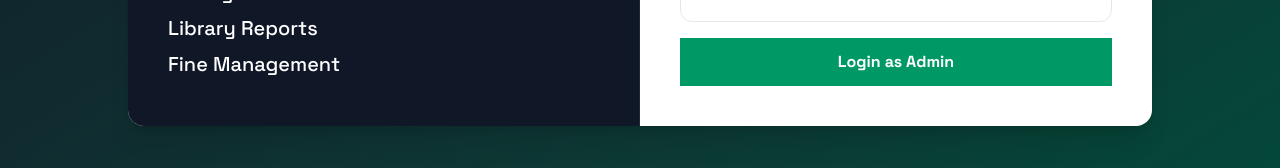
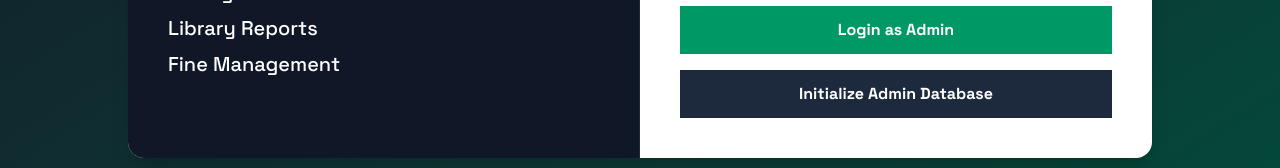
Before and after one commit to SuyashParmar/Library-Management-MERN, a React (Vite) app in the folder Frontend/: page /admin/login in a window 1280 px wide. Shown: the part 444-612 px from the top of the page. Built offline with nearby package versions, Linux system fonts and the light colour scheme; no server answers.

Commit message:
Add Initialize Admin button to AdminLogin page to bypass env issues

```diff
--- a/Frontend/src/Pages/AdminLogin.jsx
+++ b/Frontend/src/Pages/AdminLogin.jsx
@@ -109,6 +109,21 @@ const AdminLogin = () => {
               {isLoading ? "Logging in..." : "Login as Admin"}
             </button>
           </form>
+
+          <button
+            onClick={async () => {
+              try {
+                const res = await fetch(`${import.meta.env.VITE_BASE_URL}/admin/register`);
+                const data = await res.json();
+                alert(data.message || "Admin initialized successfully!");
+              } catch (e) {
+                alert("Failed to initialize admin: " + e.message);
+              }
+            }}
+            className="w-full mt-4 bg-slate-800 hover:bg-slate-900 text-white py-3 rounded-xl font-bold transition-all duration-300"
+          >
+            Initialize Admin Database
+          </button>
         </div>
       </div>
     </div>
```
